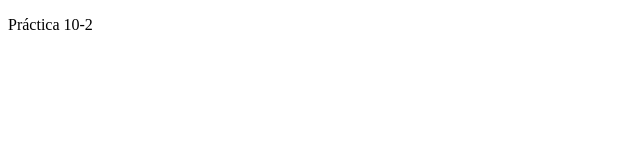
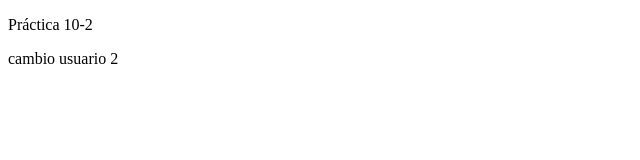
Before and after one commit to AnaiGarcia/REPOSITORY-SEM10, a plain HTML site: page index.html in a window 1280 px wide. Shown: the whole page, without its empty margins (0-640 px from the left). Drawn offline with Linux system fonts and the light colour scheme.

Commit message:
Agregado primer estilo

```diff
--- a/index.html
+++ b/index.html
@@ -7,5 +7,9 @@
 </head>
 <body>
     <p> Práctica 10-2</p>
+<section>
+    <p> cambio usuario 2</p>
+</section>
+
 </body>
 </html>
```
Also changed, not shown: style.css (added).
